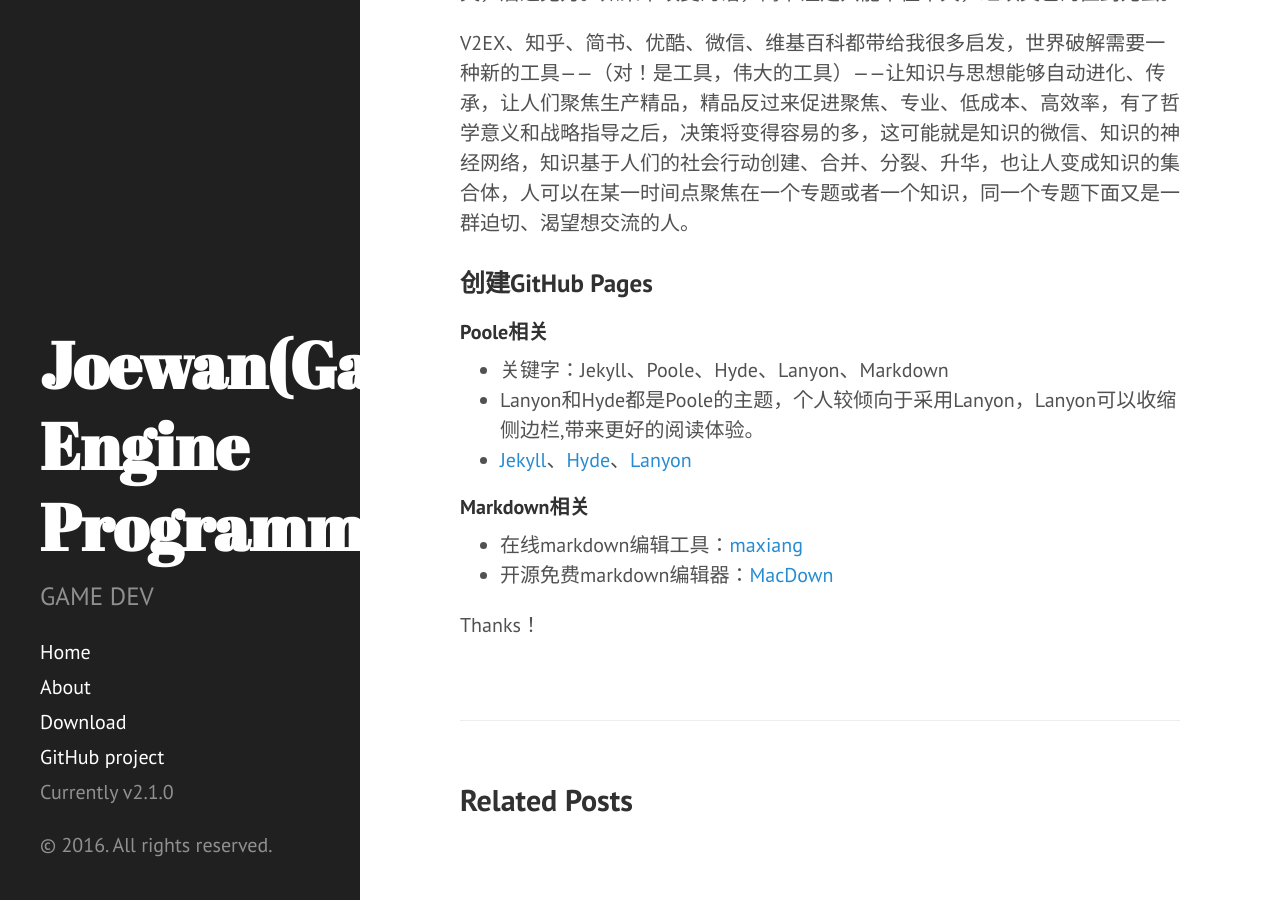
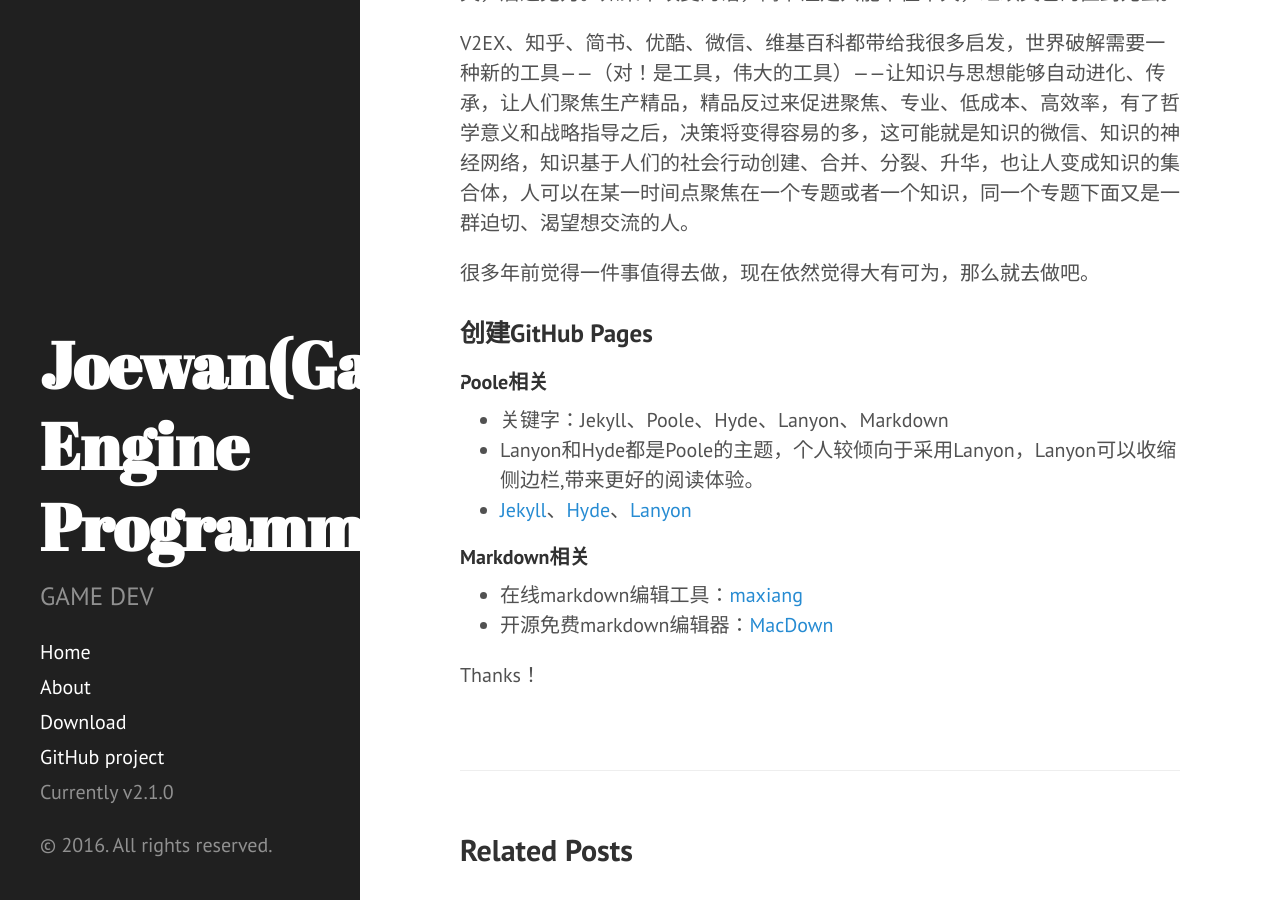
Before and after one commit to joewan/joewan.github.io, a Jekyll site: the page built from _posts/2016-04-17-welcome.md, in a window 1280 px wide and 900 px high, scrolled down 963 px. Built offline with Jekyll 4.4.1, drawn with Linux system fonts in a browser that asks for light colours.

Commit message:
更新博客。

```diff
--- a/_posts/2016-04-17-welcome.md
+++ b/_posts/2016-04-17-welcome.md
@@ -22,6 +22,8 @@ title: 第一篇GitHub博客
 
 V2EX、知乎、简书、优酷、微信、维基百科都带给我很多启发，世界破解需要一种新的工具——（对！是工具，伟大的工具）——让知识与思想能够自动进化、传承，让人们聚焦生产精品，精品反过来促进聚焦、专业、低成本、高效率，有了哲学意义和战略指导之后，决策将变得容易的多，这可能就是知识的微信、知识的神经网络，知识基于人们的社会行动创建、合并、分裂、升华，也让人变成知识的集合体，人可以在某一时间点聚焦在一个专题或者一个知识，同一个专题下面又是一群迫切、渴望想交流的人。
 
+很多年前觉得一件事值得去做，现在依然觉得大有可为，那么就去做吧。
+
 
 ### 创建GitHub Pages
 
```
